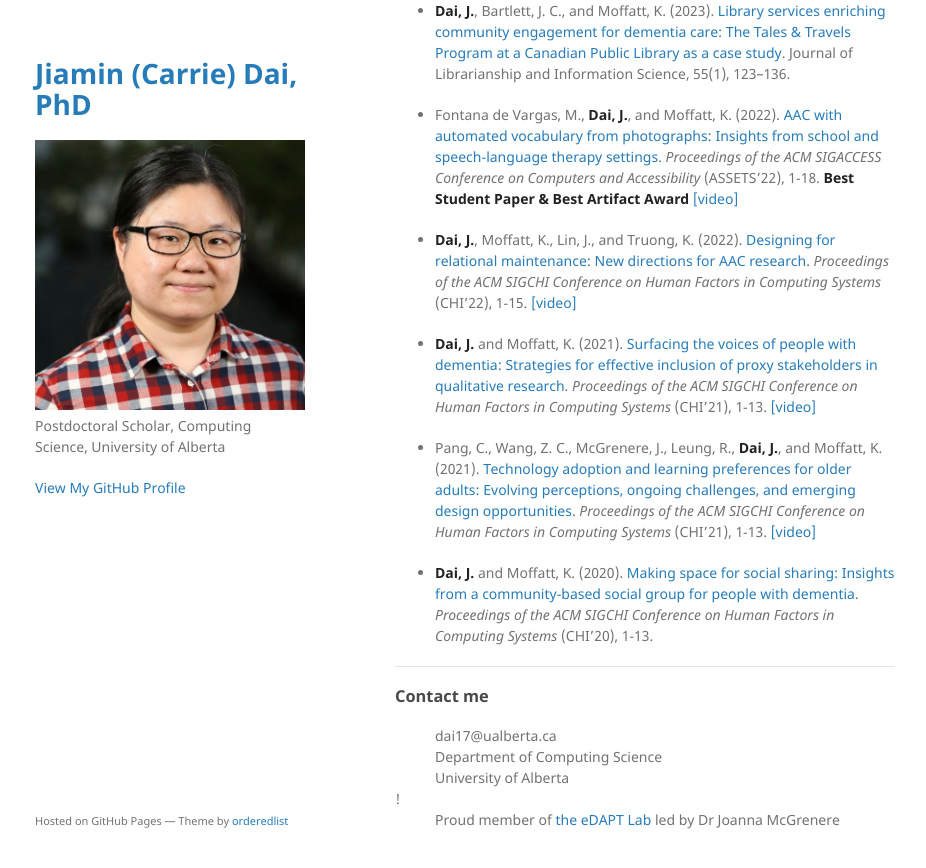
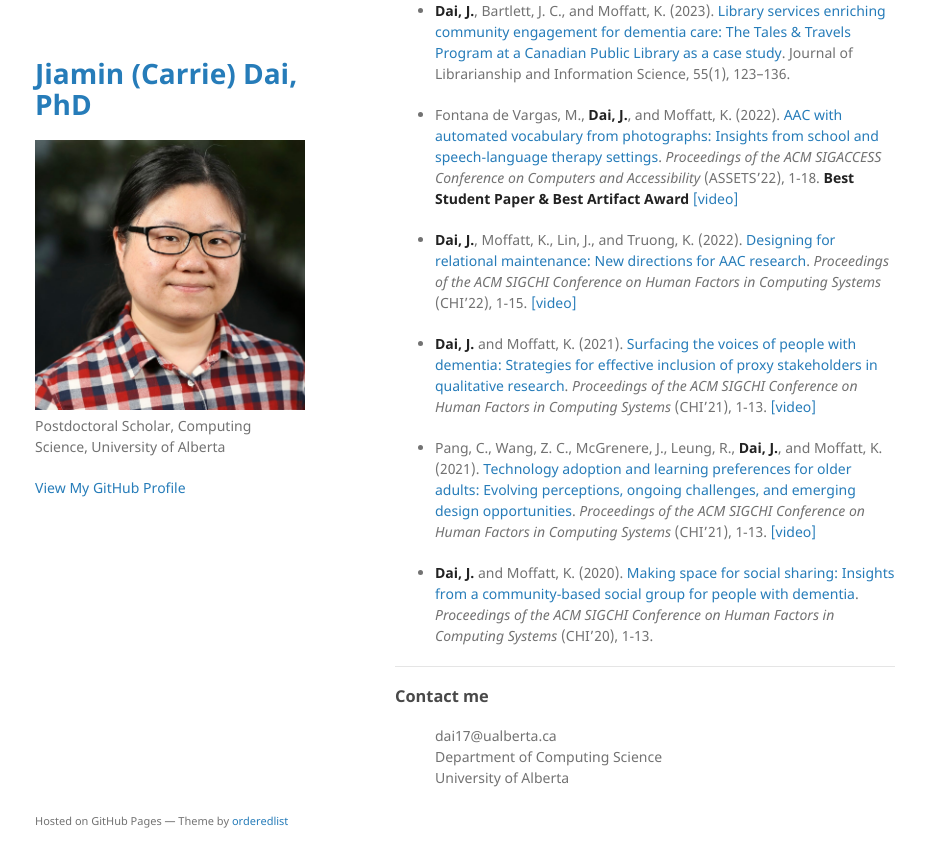
Before and after one commit to jiamin-dai/jiamin-dai.github.io, a Jekyll site: the page built from index.md, in a window 1280 px wide and 900 px high, scrolled down 3159 px. Shown: the top 868 px of the window, without its empty margins (175-1101 px from the left). Built offline with Jekyll 4.4.1, drawn with Linux system fonts in a browser that asks for light colours; our own code applies the rules of GitHub Pages for plain Markdown files.

Commit message:
Update index.md

````diff
--- a/index.md
+++ b/index.md
@@ -209,11 +209,10 @@ end
 <dd>dai17@ualberta.ca</dd>
 <dd>Department of Computing Science</dd>
 <dd>University of Alberta</dd>
-!<dd>Proud member of <a href="https://www.cs.ubc.ca/labs/edapt">the eDAPT Lab</a> led by Dr Joanna McGrenere</dd>
 </dl>
 
 <!---
 ```
-
+<dd>Proud member of <a href="https://www.cs.ubc.ca/labs/edapt">the eDAPT Lab</a> led by Dr Joanna McGrenere</dd>
 ```
 -->
````
